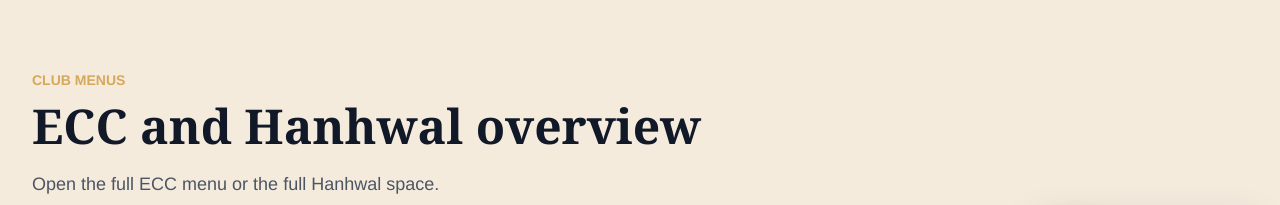
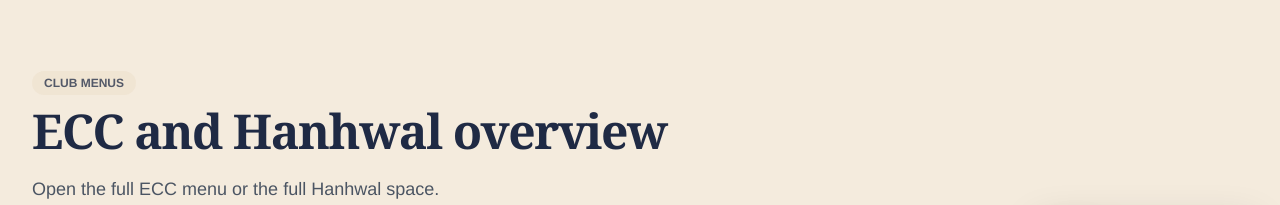
Before and after one commit to sangkyoung0827/K_LINE, a Next.js app: page /our-activities in a window 1280 px wide. Shown: the part 491-696 px from the top of the page. Built offline with nearby package versions, Linux system fonts and the light colour scheme; no server answers.

Commit message:
Design-only polish section headers

```diff
--- a/src/components/SectionHeader.tsx
+++ b/src/components/SectionHeader.tsx
@@ -11,11 +11,15 @@ export function SectionHeader({ eyebrow, title, description, align = "left" }: S
   return (
     <div className={align === "center" ? "mx-auto max-w-3xl text-center" : "max-w-3xl"}>
       {eyebrow ? (
-        <p className="mb-3 text-sm font-semibold uppercase text-brass">{eyebrow}</p>
+        <p className="mb-3 inline-flex rounded-full bg-hanji/75 px-3 py-1 text-xs font-bold uppercase text-navy/75">
+          {eyebrow}
+        </p>
       ) : null}
-      <h2 className="font-serif text-3xl font-semibold text-ink md:text-5xl">{title}</h2>
+      <h2 className="font-serif text-3xl font-semibold tracking-[-0.03em] text-navy md:text-5xl">
+        {title}
+      </h2>
       {description ? (
-        <p className="mt-5 text-base leading-8 text-muted md:text-lg">{description}</p>
+        <p className="mt-5 text-base font-medium leading-8 text-muted md:text-lg">{description}</p>
       ) : null}
     </div>
   );
```
